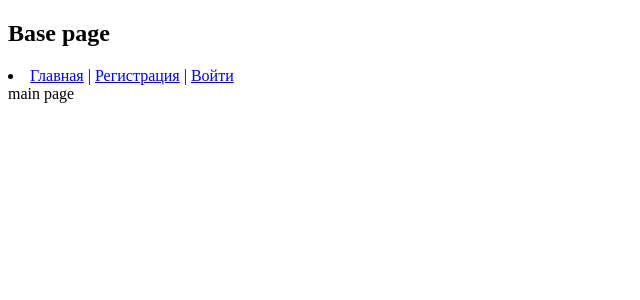
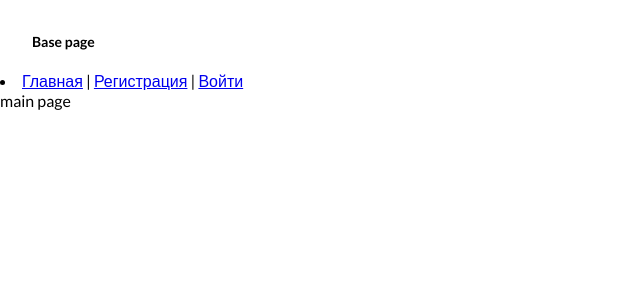
Before and after one commit to mrivs/Cook-Book, a Django app: page / in a window 1280 px wide. Shown: the top 300 px of the page, without its empty margins (0-640 px from the left). Run offline with Django 5.2, Linux system fonts and the light colour scheme.

Commit message:
static added start

```diff
--- a/project_cookbook/app_cookbook/views.py
+++ b/project_cookbook/app_cookbook/views.py
@@ -11,17 +11,6 @@ def main(request):
     recipes = Recipe.objects.all()[:5]
     return render(request, "app_cookbook/main.html", context)
 
-# def register(request):
-#     # clients = Client.objects.all()
-#     context = {"title": "register"}
-#     return render(request, "app_cookbook/register.html", context)
-
-# def login(request):
-#     # clients = Client.objects.all()
-#     context = {"title": "login"}
-
-#     return render(request, "app_cookbook/login.html", context)
-
 def recipe_detail(request, id):
     recipe = Recipe.objects.get(id=id)
     context = {"title": "recipe_detail"}
@@ -33,7 +22,7 @@ def logout_user(request):
 
 def add_edit_recipe(request):
     # Логика добавления/редактирования рецепта
-    return render(request, 'add_edit_recipe.html')
+    return render(request, 'app_cookbook/add_edit_recipe.html')
 
 
 def register(request):
--- a/project_cookbook/project_cookbook/settings.py
+++ b/project_cookbook/project_cookbook/settings.py
@@ -10,6 +10,7 @@ For the full list of settings and their values, see
 https://docs.djangoproject.com/en/5.0/ref/settings/
 """
 
+import os
 from pathlib import Path
 
 # Build paths inside the project like this: BASE_DIR / 'subdir'.
@@ -117,7 +118,10 @@ USE_TZ = True
 # Static files (CSS, JavaScript, Images)
 # https://docs.djangoproject.com/en/5.0/howto/static-files/
 
-STATIC_URL = 'static/'
+STATIC_URL = '/static/'
+STATICFILES_DIRS = [
+    os.path.join(BASE_DIR, 'static'),
+]
 
 # Default primary key field type
 # https://docs.djangoproject.com/en/5.0/ref/settings/#default-auto-field
--- /dev/null
+++ b/project_cookbook/static/css/styles.css
@@ -0,0 +1,26 @@
+@import url('https://fonts.googleapis.com/css2?family=Lato:wght@300;400;700;900&display=swap');
+
+html {
+    font-family: 'Lato', sans-serif;
+}
+
+* {
+    margin: 0;
+    padding: 0;
+}
+
+.cur-po {
+    cursor: pointer;
+}
+
+.base_page_header{
+    margin-top: 33px;
+    margin-left: 32px;
+    margin-bottom: 21px;
+    color: #000;
+    font-family: "Lato";
+    font-size: 14px;
+    font-style: normal;
+    font-weight: 700;
+    line-height: normal;
+}
--- a/project_cookbook/templates/base.html
+++ b/project_cookbook/templates/base.html
@@ -5,9 +5,10 @@
     <meta charset="UTF-8">
     <meta name="viewport" content="width=device-width, initial-scale=1.0">
     <title>Document</title>
+    <link rel="stylesheet" type="text/css" href="{% static 'css/styles.css' %}"  />
 </head>
 <body>
-    <h2> Base page </h2>
+    <h2 class="base_page_header"> Base page </h2>
     <li class="last">
     <a href="{% url 'main' %}">Главная</a> |
     {% if request.user.is_authenticated %}
```
Also changed, not shown: deploy_info.md (+4 -0 lines), project_cookbook/app_cookbook/static/app_cook/css/styles.css (added, +26 -0 lines).
